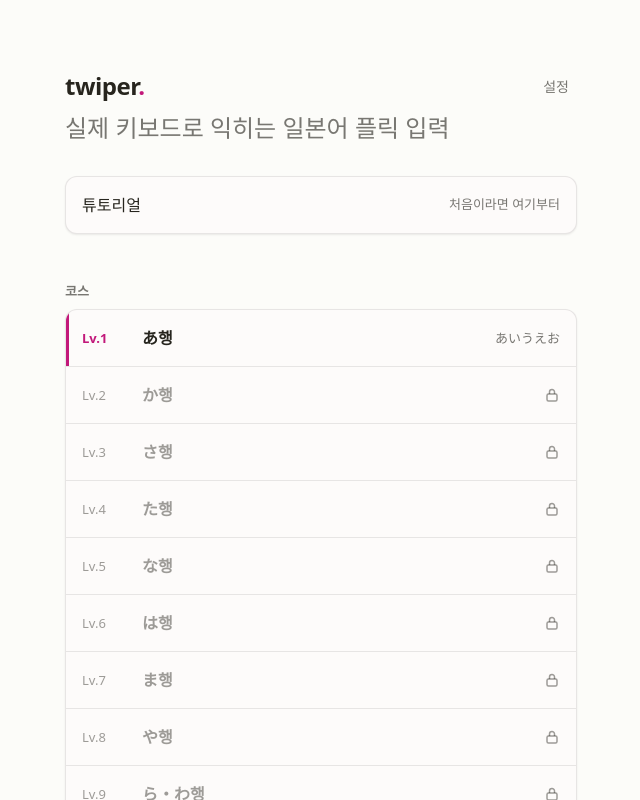
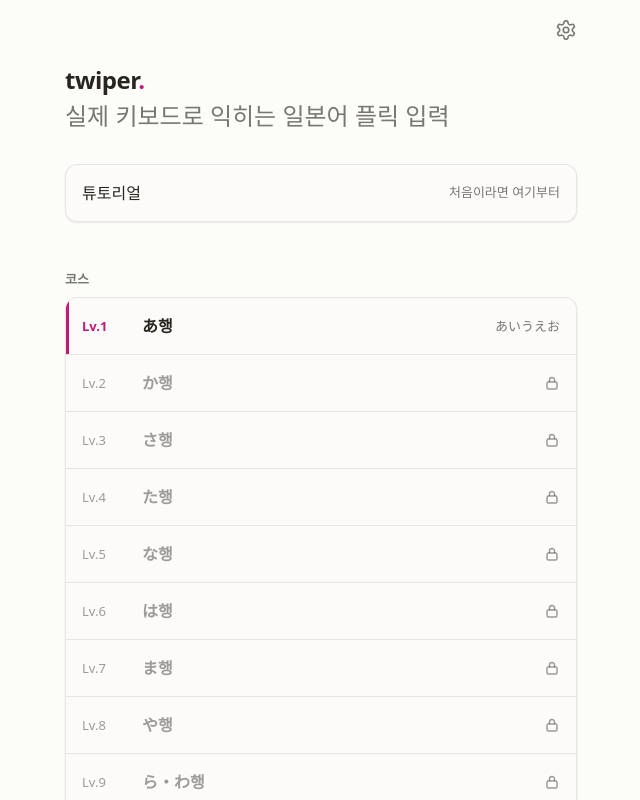
Before and after one commit to GiToon10100011/twiper-kana, a React (Vite) app in the folder apps/web/: page / in a window 1280 px wide. Shown: the top 800 px of the page, without its empty margins (319-959 px from the left). Built offline with nearby package versions, Linux system fonts and the light colour scheme.

Commit message:
feat(web): 홈의 설정을 오른쪽 위 톱니바퀴 아이콘으로

```diff
--- a/apps/web/src/App.tsx
+++ b/apps/web/src/App.tsx
@@ -11,19 +11,27 @@ import { CourseList } from './features/training/CourseList';
 import { DrillRoute } from './features/training/Drill';
 import { isOnboarded } from './lib/flags';
 
+/** 톱니바퀴 (Lucide "settings", ISC) */
+function GearIcon() {
+  return (
+    <svg viewBox="0 0 24 24" aria-hidden="true">
+      <path d="M12.22 2h-.44a2 2 0 0 0-2 2v.18a2 2 0 0 1-1 1.73l-.43.25a2 2 0 0 1-2 0l-.15-.08a2 2 0 0 0-2.73.73l-.22.38a2 2 0 0 0 .73 2.73l.15.1a2 2 0 0 1 1 1.72v.51a2 2 0 0 1-1 1.74l-.15.09a2 2 0 0 0-.73 2.73l.22.38a2 2 0 0 0 2.73.73l.15-.08a2 2 0 0 1 2 0l.43.25a2 2 0 0 1 1 1.73V20a2 2 0 0 0 2 2h.44a2 2 0 0 0 2-2v-.18a2 2 0 0 1 1-1.73l.43-.25a2 2 0 0 1 2 0l.15.08a2 2 0 0 0 2.73-.73l.22-.39a2 2 0 0 0-.73-2.73l-.15-.08a2 2 0 0 1-1-1.74v-.5a2 2 0 0 1 1-1.74l.15-.09a2 2 0 0 0 .73-2.73l-.22-.38a2 2 0 0 0-2.73-.73l-.15.08a2 2 0 0 1-2 0l-.43-.25a2 2 0 0 1-1-1.73V4a2 2 0 0 0-2-2z" />
+      <circle cx="12" cy="12" r="3" />
+    </svg>
+  );
+}
+
 function Home() {
   const { t } = useTranslation();
   const access = levelAccess();
   return (
     <main className="home">
-      <header className="home-header">
-        <h1 className="wordmark">
-          twiper<span aria-hidden="true">.</span>
-        </h1>
-        <Link className="btn-quiet" to="/settings">
-          {t('home.settings')}
-        </Link>
-      </header>
+      <Link className="icon-btn home-settings" to="/settings" aria-label={t('home.settings')}>
+        <GearIcon />
+      </Link>
+      <h1 className="wordmark">
+        twiper<span aria-hidden="true">.</span>
+      </h1>
       <p className="lead">{t('home.lead')}</p>
 
       {/* PWA는 설치 직후 안내를 강제할 수 없으므로 튜토리얼은 언제든 열 수 있게 둔다. */}
--- a/apps/web/src/styles.css
+++ b/apps/web/src/styles.css
@@ -84,7 +84,43 @@ a {
 /* 홈 */
 
 .home {
+  position: relative;
   padding-top: calc(env(safe-area-inset-top) + 4rem);
+}
+
+/* 아이콘만 있는 버튼. 누르는 영역은 44px */
+.icon-btn {
+  display: inline-grid;
+  place-items: center;
+  width: 2.75rem;
+  height: 2.75rem;
+  color: var(--ink-muted);
+  border-radius: var(--radius-pill);
+  transition:
+    background var(--duration-fast) var(--ease),
+    color var(--duration-fast) var(--ease);
+}
+
+.icon-btn:hover {
+  color: var(--ink);
+  background: var(--line);
+}
+
+.icon-btn svg {
+  width: 1.375rem;
+  height: 1.375rem;
+  fill: none;
+  stroke: currentcolor;
+  stroke-width: 1.75;
+  stroke-linecap: round;
+  stroke-linejoin: round;
+}
+
+/* 화면 오른쪽 위 모서리. 아이콘 가장자리가 본문 여백(16px)과 맞도록 버튼을 바깥으로 뺀다 */
+.home-settings {
+  position: absolute;
+  top: calc(env(safe-area-inset-top) + var(--space-2));
+  right: calc(var(--space-4) - 0.6875rem);
 }
 
 .wordmark {
@@ -705,12 +741,6 @@ a.btn-quiet {
   box-shadow: inset 3px 0 0 var(--accent);
 }
 
-.home-header {
-  display: flex;
-  align-items: center;
-  justify-content: space-between;
-}
-
 .home-tutorial {
   margin-top: 2rem;
 }
```
